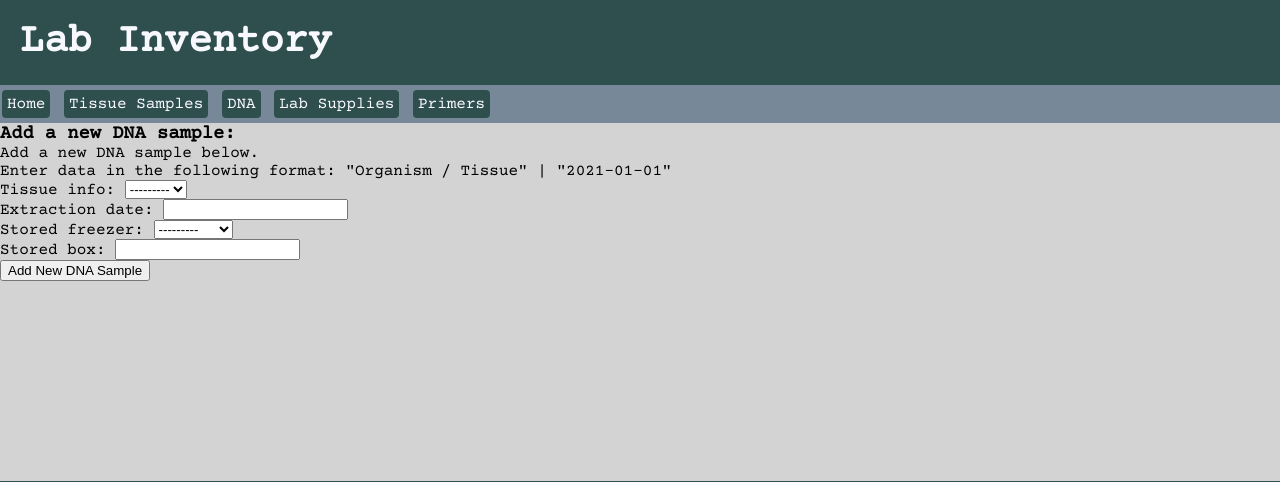
After one commit to alinasansevich/lab-inventory, a Django app: page /new_dna/ in a window 1280 px wide. The commit adds this page. Shown: the top 482 px of the page. Run offline with Django 3.2, Linux system fonts and the light colour scheme; data that the repository does not hold is empty.

Commit message:
Added add_new forms.

```diff
--- /dev/null
+++ b/lab_inventory/forms.py
@@ -0,0 +1,79 @@
+#!/usr/bin/env python3
+# -*- coding: utf-8 -*-
+"""
+Created on Fri Aug 27 13:38:24 2021
+
+@author: alina
+"""
+
+from django import forms
+
+from .models import DNA, Primer, Supply, Tissue
+
+
+class TissueForm(forms.ModelForm):
+    class Meta:
+        model = Tissue
+        fields = ['tissue_info',
+                  'date_received',
+                  'stored_freezer',
+                  'stored_box',
+                  ]
+        labels = {'Organism / Tissue': '',
+                  'Date Received': '',
+                  'Freezer / Shelf': '',
+                  'Box / Position': '',
+                  }
+
+
+class DNAForm(forms.ModelForm):
+    class Meta:
+        model = DNA
+        fields = ['tissue_info',
+                  'extraction_date',
+                  'stored_freezer',
+                  'stored_box',
+                  ]
+        labels = {'Organism / Tissue': '',
+                  'Extraction Date': '',
+                  'Freezer / Shelf': '',
+                  'Box / Position': '',
+                  }
+
+
+class SupplyForm(forms.ModelForm):
+    class Meta:
+        model = Supply
+        fields = ['product_name',
+                  'purchase_order',
+                  'date_received',
+                  'date_opened',
+                  'stored_freezer',
+                  ]
+        labels = {'Product Name': '',
+                  'Purchase Order': '',
+                  'Date Received': '',
+                  'Date Opened': '',
+                  'Freezer / Shelf': '',
+                  }
+
+
+class PrimerForm(forms.ModelForm):
+    class Meta:
+        model = Primer
+        fields = ['primer_name',
+                  'primer_seq',
+                  'purchase_order',
+                  'date_received',
+                  'date_opened',
+                  'stored_freezer',
+                  'stored_box',
+                  ]
+        labels = {'Primer Name': '',
+                  'Primer Sequence': '',
+                  'Purchase Order': '',
+                  'Date Received': '',
+                  'Date Opened': '',
+                  'Freezer / Shelf': '',
+                  'Box / Position': '',
+                  }
--- a/lab_inventory/templates/lab_inventory/dna.html
+++ b/lab_inventory/templates/lab_inventory/dna.html
@@ -19,4 +19,6 @@
       {% endfor %}
     </table>
 
+    <a href="{% url 'lab_inventory:new_dna' %}">Add new DNA sample</a>
+
 {% endblock content %}
--- /dev/null
+++ b/lab_inventory/templates/lab_inventory/new_dna.html
@@ -0,0 +1,16 @@
+{% extends "lab_inventory/base.html" %}
+
+{% block content %}
+
+  <h3>Add a new DNA sample:</h3>
+  <p>Add a new DNA sample below.<br>
+     Enter data in the following format:
+     "Organism / Tissue"   |   "2021-01-01"
+      </p>
+    <form action="{% url 'lab_inventory:new_dna' %}" method='post'>
+      {% csrf_token %}
+      {{ form.as_p }} <!-- 'as_p' modifier: all form elements will be rendered in paragraph format  -->
+      <button name="submit">Add New DNA Sample</button>
+    </form>
+
+{% endblock content %}
--- a/lab_inventory/templates/lab_inventory/primers.html
+++ b/lab_inventory/templates/lab_inventory/primers.html
@@ -27,4 +27,6 @@
       {% endfor %}
     </table>
 
+    <a href="{% url 'lab_inventory:new_primer' %}">Add a new PCR primer</a>
+
 {% endblock content %}
--- a/lab_inventory/templates/lab_inventory/supplies.html
+++ b/lab_inventory/templates/lab_inventory/supplies.html
@@ -22,4 +22,6 @@
       {% endfor %}
     </table>
 
+    <a href="{% url 'lab_inventory:new_supplies' %}">Add new lab supplies</a>
+
 {% endblock content %}
--- a/lab_inventory/templates/lab_inventory/tissues.html
+++ b/lab_inventory/templates/lab_inventory/tissues.html
@@ -19,4 +19,6 @@
       {% endfor %}
     </table>
 
+    <a href="{% url 'lab_inventory:new_tissue' %}">Add new tissue sample</a>
+
 {% endblock content %}
--- a/lab_inventory/urls.py
+++ b/lab_inventory/urls.py
@@ -27,4 +27,12 @@ urlpatterns = [
     path('supplies/', views.supplies, name='supplies'),
     # Show PCR primers
     path('primers/', views.primers, name='primers'),
+    # Page for adding a new tissue sample
+    path('new_tissue/', views.new_tissue, name='new_tissue'),
+    # Page for adding a new DNA sample
+    path('new_dna/', views.new_dna, name='new_dna'),
+    # Page for adding new lab supplies
+    path('new_supplies/', views.new_supplies, name='new_supplies'),
+    # Page for adding a new PCR primer
+    path('new_primer/', views.new_primer, name='new_primer'),
     ]
--- a/lab_inventory/views.py
+++ b/lab_inventory/views.py
@@ -4,8 +4,11 @@ Resources:
 """
 
 from django.shortcuts import render
+from django.http import HttpResponseRedirect
+from django.urls import reverse
 
 from .models import DNA, Primer, Supply, Tissue
+from .forms import DNAForm, PrimerForm, SupplyForm, TissueForm
 
 
 def index(request):
@@ -39,3 +42,63 @@ def primers(request):
     primers = Primer.objects.all()
     context = {'primers': primers}
     return render(request, 'lab_inventory/primers.html', context)
+
+
+def new_tissue(request):
+    """Add data about new tissue samples."""
+    if request.method != 'POST':
+        # No data submitted; create a blank form.
+        form = TissueForm()
+    else:
+        # POST data submitted; process data.
+        form = TissueForm(data=request.POST)
+        if form.is_valid():
+            form.save()
+            return HttpResponseRedirect(reverse('lab_inventory:tissues'))
+    context = {'form': form}
+    return render(request, 'lab_inventory/new_tissue.html', context)
+
+
+def new_dna(request):
+    """Add data about new DNA samples."""
+    if request.method != 'POST':
+        # No data submitted; create a blank form.
+        form = DNAForm()
+    else:
+        # POST data submitted; process data.
+        form = DNAForm(data=request.POST)
+        if form.is_valid():
+            form.save()
+            return HttpResponseRedirect(reverse('lab_inventory:dna'))
+    context = {'form': form}
+    return render(request, 'lab_inventory/new_dna.html', context)
+
+
+def new_supplies(request):
+    """Add data about new lab supplies."""
+    if request.method != 'POST':
+        # No data submitted; create a blank form.
+        form = SupplyForm()
+    else:
+        # POST data submitted; process data.
+        form = SupplyForm(data=request.POST)
+        if form.is_valid():
+            form.save()
+            return HttpResponseRedirect(reverse('lab_inventory:supplies'))
+    context = {'form': form}
+    return render(request, 'lab_inventory/new_supplies.html', context)
+
+
+def new_primer(request):
+    """Add data about a new PCR primer."""
+    if request.method != 'POST':
+        # No data submitted; create a blank form.
+        form = PrimerForm()
+    else:
+        # POST data submitted; process data.
+        form = PrimerForm(data=request.POST)
+        if form.is_valid():
+            form.save()
+            return HttpResponseRedirect(reverse('lab_inventory:primer'))
+    context = {'form': form}
+    return render(request, 'lab_inventory/new_primer.html', context)
```
Also changed, not shown: lab_inventory/templates/lab_inventory/new_primer.html (added, +16 -0 lines), lab_inventory/templates/lab_inventory/new_supplies.html (added, +16 -0 lines), lab_inventory/templates/lab_inventory/new_tissue.html (added, +16 -0 lines).
